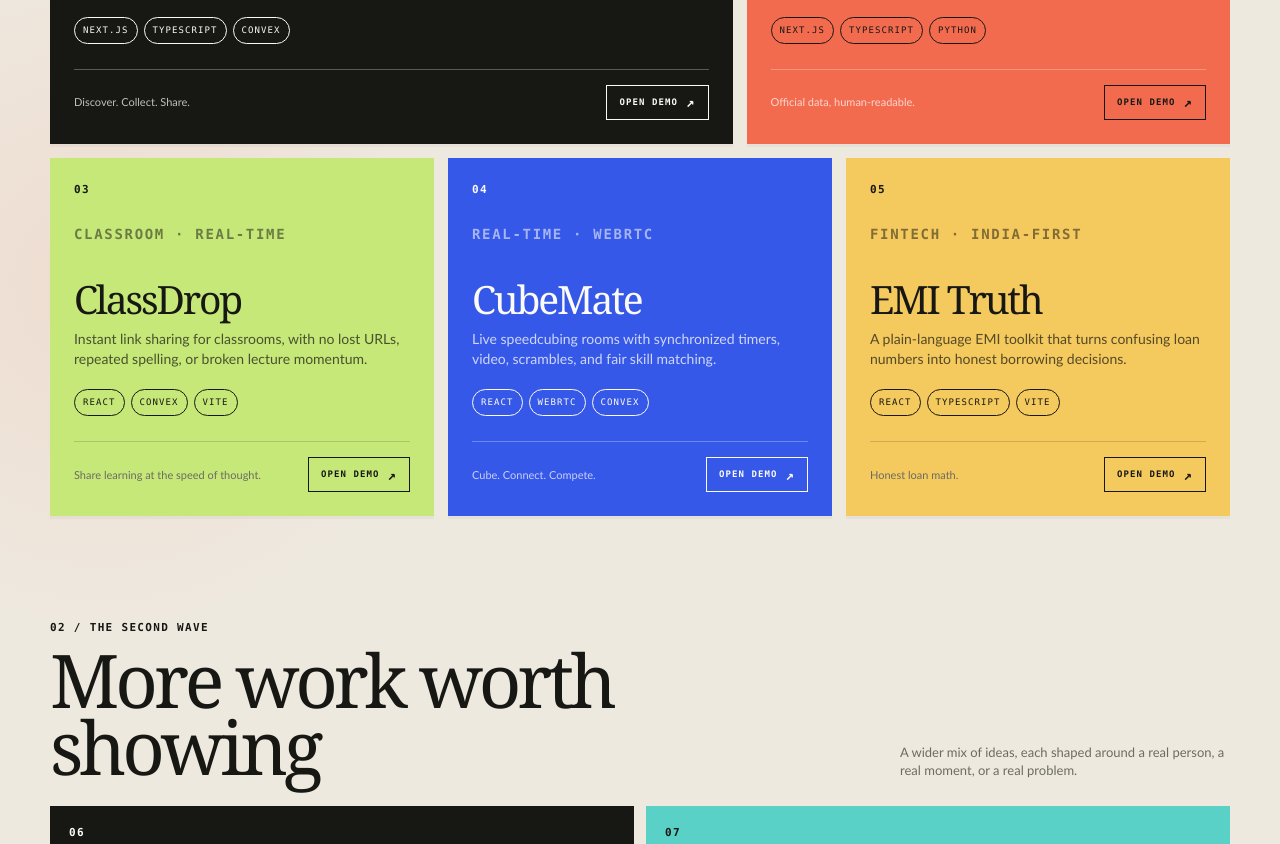
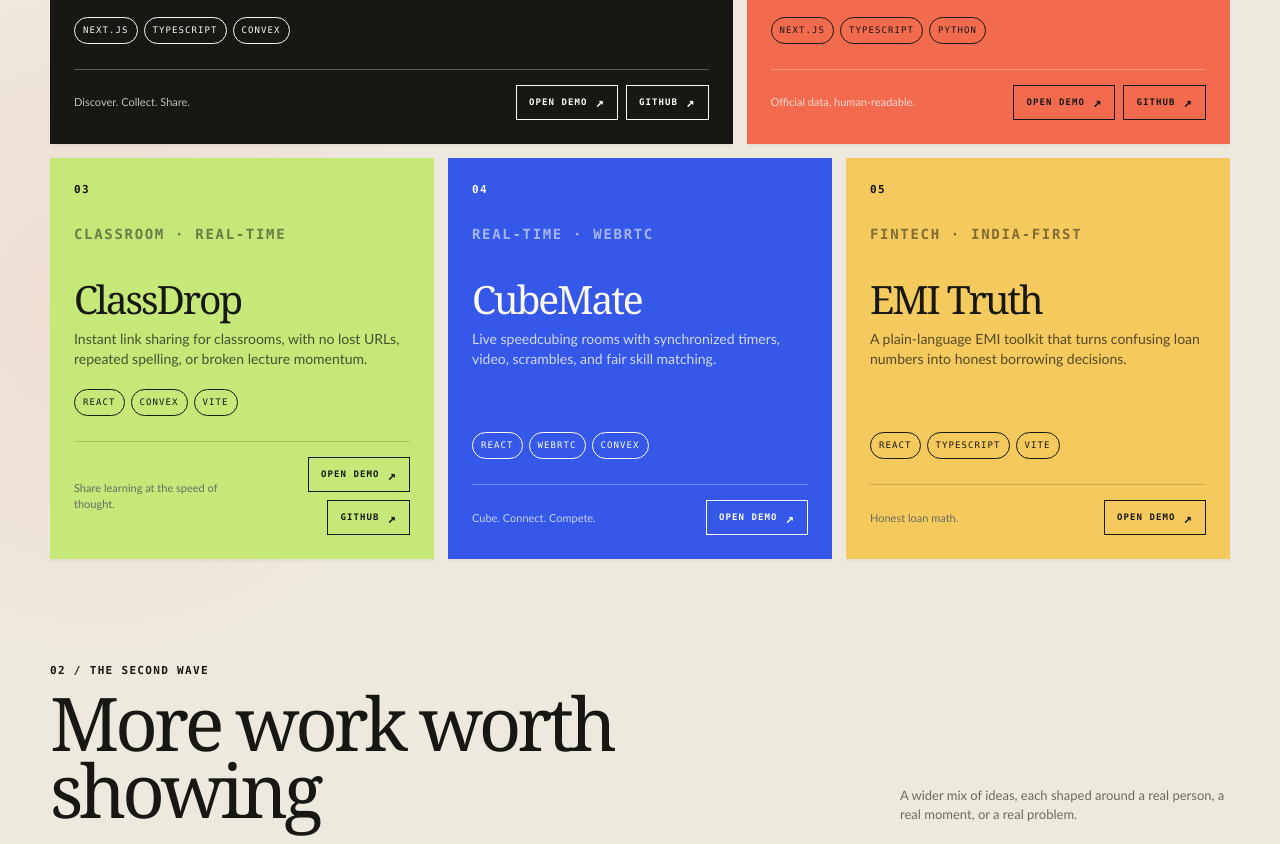
Before and after one commit to peterish8/prathick-top-10-portfolio, a plain HTML site: page index.html in a window 1280 px wide. Shown: the part 1234-2078 px from the top of the page. Drawn offline with Linux system fonts and the light colour scheme.

Commit message:
feat: show live and GitHub actions

```diff
--- a/index.html
+++ b/index.html
@@ -125,6 +125,7 @@
     .button:hover { background: var(--lime); color: var(--ink); border-color: var(--lime); }
     .button::after { content: "↗"; font-size: 14px; line-height: 8px; }
     .button.disabled { opacity: .62; pointer-events: none; }
+    .actions { display: flex; align-items: center; justify-content: flex-end; flex-wrap: wrap; gap: 8px; }
 
     .more-grid { display: grid; grid-template-columns: repeat(6, 1fr); gap: 12px; }
     .more-grid .card:nth-child(1), .more-grid .card:nth-child(2) { grid-column: span 3; }
@@ -248,11 +249,7 @@
     ];
 
     function card(project, index) {
-      const action = project.live
-        ? `<a class="button" href="${project.live}" target="_blank" rel="noreferrer">Open demo</a>`
-        : project.code
-          ? `<a class="button" href="${project.code}" target="_blank" rel="noreferrer">View code</a>`
-          : ``;
+      const action = `<span class="actions">${project.live ? `<a class="button" href="${project.live}" target="_blank" rel="noreferrer">Open demo</a>` : ``}${project.code ? `<a class="button" href="${project.code}" target="_blank" rel="noreferrer">GitHub</a>` : ``}</span>`;
       return `<article class="card reveal" style="--i:${index}">
         <div class="card-top"><span class="rank">${project.rank}</span></div>
         <div><p class="eyebrow" style="margin-top: 26px; margin-bottom: 0; opacity: .72">${project.category}</p><h3>${project.title}</h3><p>${project.desc}</p></div>
```
